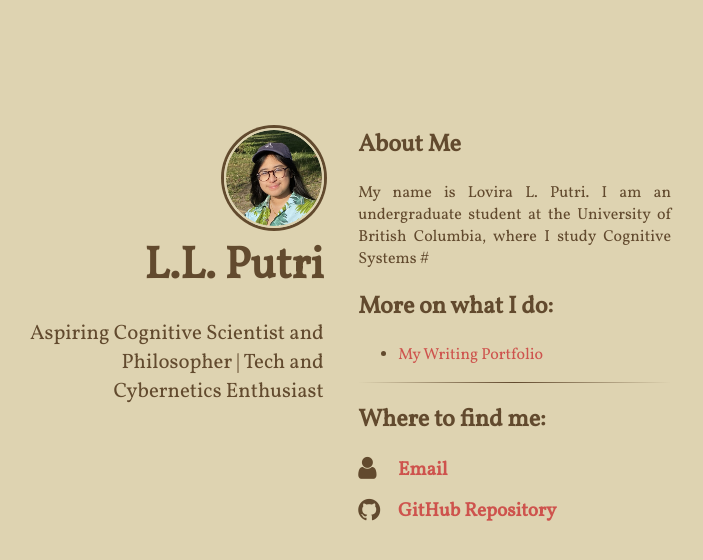
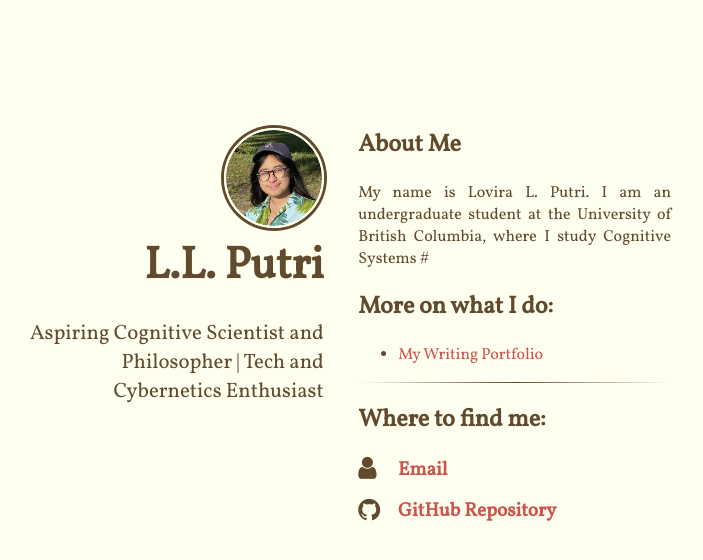
Before and after one commit to lovira/lovira.github.io, a Jekyll site: the page built from index.html, in a window 1280 px wide. Shown: the top 560 px of the page, without its empty margins (309-1012 px from the left). Built offline with Jekyll 4.4.1, drawn with Linux system fonts in a browser that asks for light colours; nearby versions of some CDN libraries.

Commit message:
Update main.scss

```diff
--- a/assets/main.scss
+++ b/assets/main.scss
@@ -3,7 +3,7 @@
 
 $text-color: #624a2e;
 $anchor-text-color: #CE534D;
-$background-color: #ded3b1;
+$background-color: #FFFFF0;
 
 body {
 	font-family: 'Vollkorn', serif;
```
